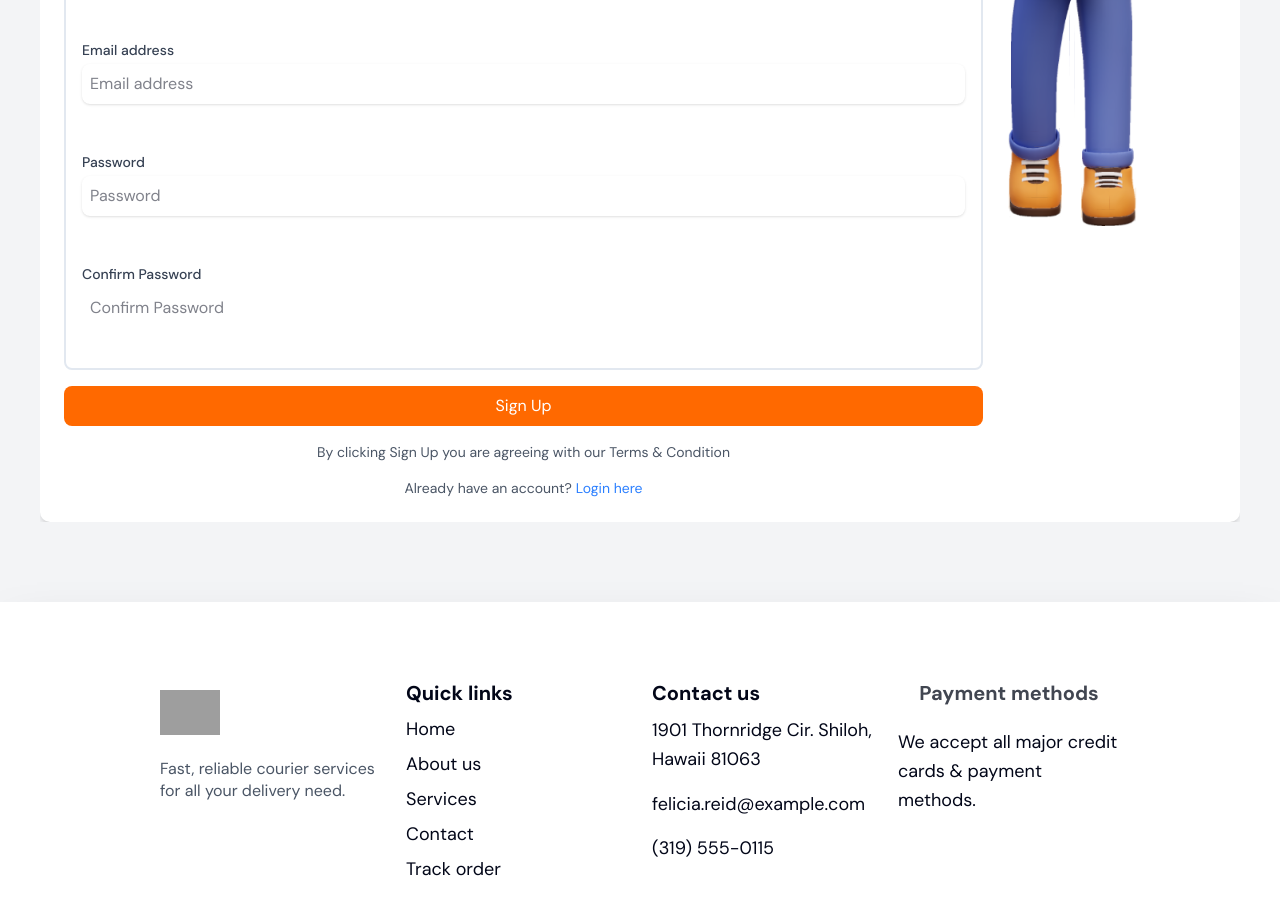
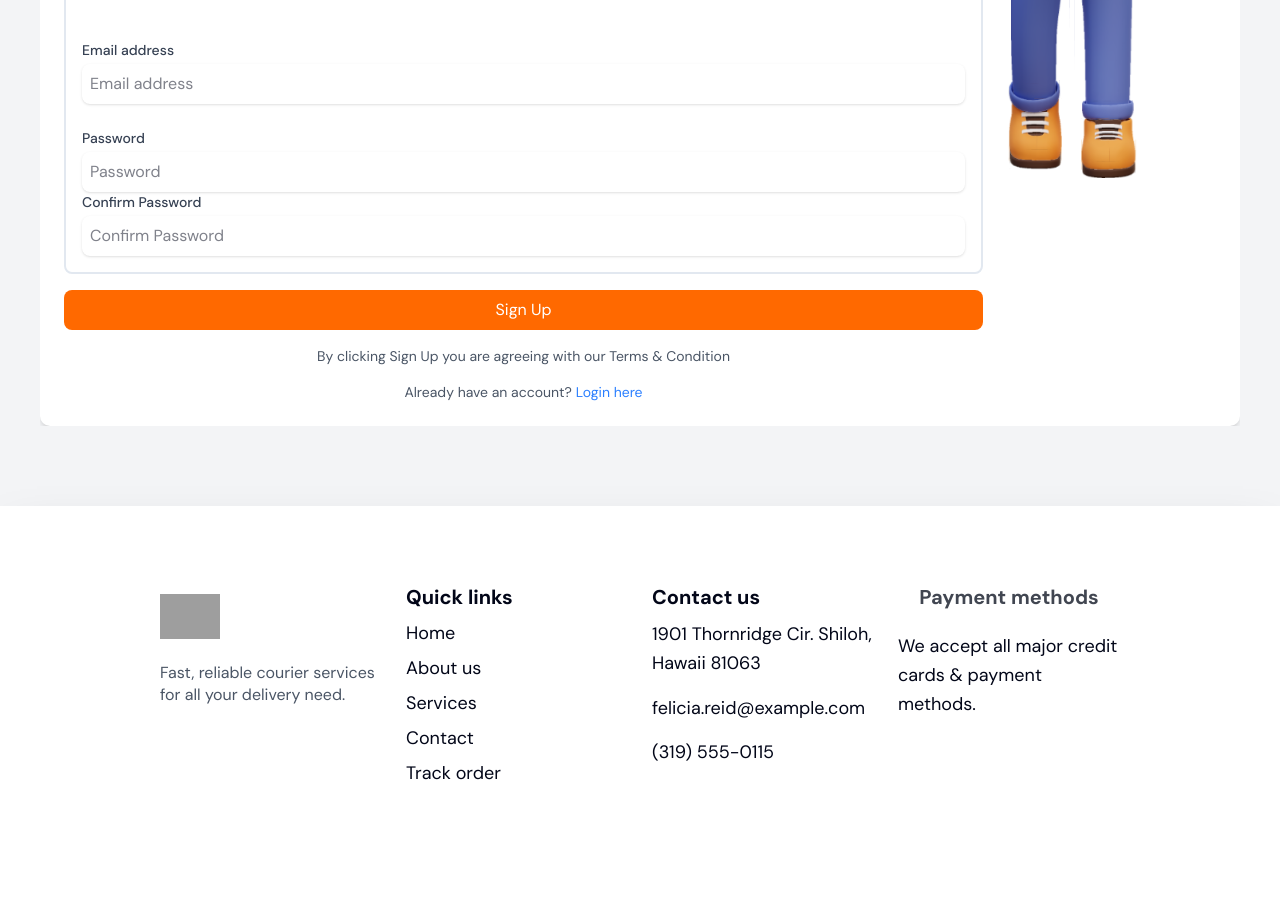
Before and after one commit to abdulalimsujon/courier-client, a Next.js app: page /signup in a window 1280 px wide. Shown: the part 800-1714 px from the top of the page. After the commit the page ends 1667 px from the top, so only its background shows below. Built offline with nearby package versions, Linux system fonts and the light colour scheme; grey boxes are pictures that could not be loaded.

Commit message:
update lgin and logut

```diff
--- a/src/app/signup/page.tsx
+++ b/src/app/signup/page.tsx
@@ -76,7 +76,7 @@ const page = () => {
                   placeholder="Email address"
                 />
               </div>
-              <div className="py-6 border-[#B2DDFF]">
+              <div>
                 <label className="block text-sm font-medium text-gray-700">
                   Password
                 </label>
@@ -86,13 +86,13 @@ const page = () => {
                   placeholder="Password"
                 />
               </div>
-              <div className="py-6 border-[#B2DDFF]">
+              <div>
                 <label className="block text-sm font-medium text-gray-700">
                   Confirm Password
                 </label>
                 <input
                   type="password"
-                  className="mt-1 block w-full border-[#B2DDFF] rounded-md  p-2"
+                  className="mt-1 block w-full border-gray-300 rounded-md shadow-sm p-2"
                   placeholder="Confirm Password"
                 />
               </div>
--- a/src/components/home/HeroSection.tsx
+++ b/src/components/home/HeroSection.tsx
@@ -28,11 +28,12 @@ const InfoCard = ({
 
 const HeroSection = () => {
   return (
-    <section className="relative w-full mt-[90px]">
+    <section className="relative w-full mt-[90px] mx-auto ">
       {/* Hero Top */}
       <div className="max-w-[1200px] w-full mx-auto flex flex-col lg:flex-row items-center gap-10   lg:py-20">
         {/* Left Text */}
-        <div className="flex flex-col gap-10 max-w-[588px]">
+        <div className="flex justify-center items-center  flex-col gap-10 max-w-[588px] ">
+          <div className="p-2 ">
             <div className="space-y-2">
               <h1 className="font-plus-jakarta-sans font-bold text-[40px] md:text-[56px] leading-tight">
                 Fast & Reliable
@@ -42,8 +43,8 @@ const HeroSection = () => {
               </h1>
             </div>
             <p className="text-white font-dm-sans text-[16px] md:text-[18px]">
-            Safe, fast, and reliable deliveries—our platform connects you to the
-            fastest routes and top-tier couriers.
+              Safe, fast, and reliable deliveries—our platform connects you to
+              the fastest routes and top-tier couriers.
             </p>
             <div className="flex flex-wrap gap-4">
               <button className="bg-[#EF6820] text-white px-8 py-3 rounded-[8px] text-[16px] md:text-[18px]">
@@ -52,6 +53,7 @@ const HeroSection = () => {
               <button className="px-8 py-3 rounded-[8px] border border-[#EF6820] text-[16px] md:text-[18px]">
                 Learn More
               </button>
+            </div>
           </div>
         </div>
 
```
Lines whose indentation alone changed are shown as unchanged.
